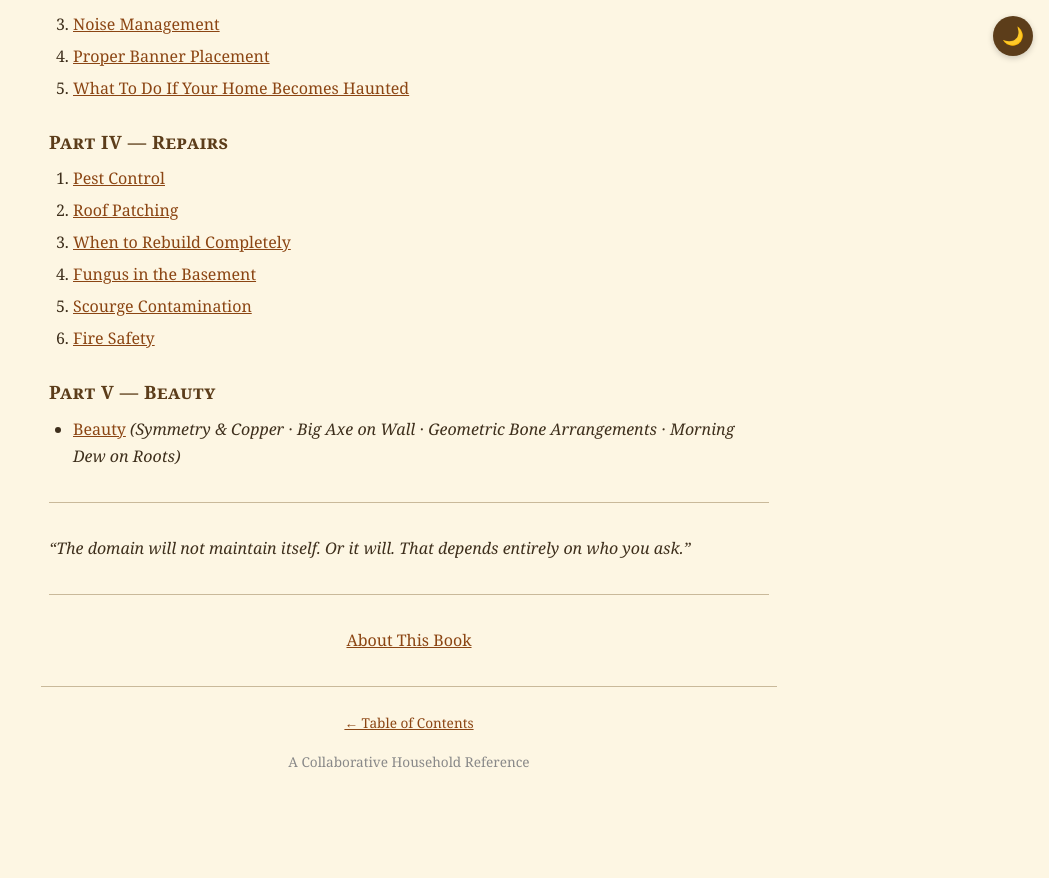
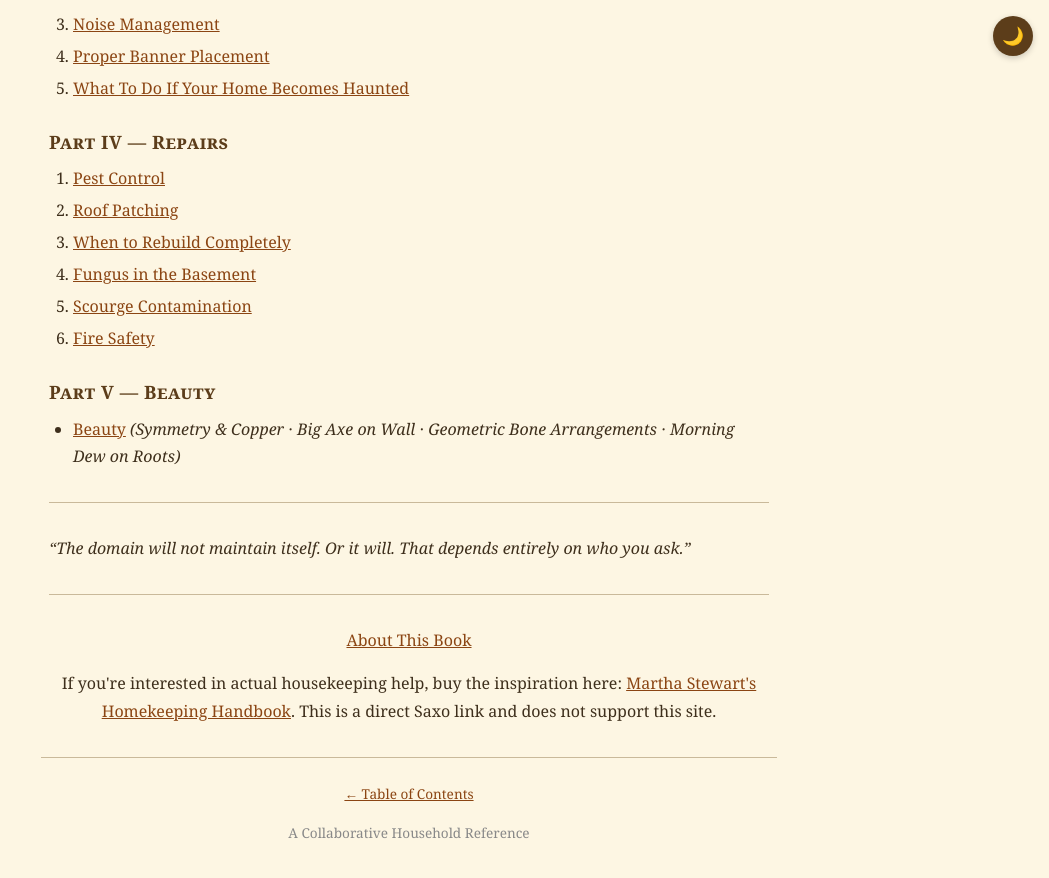
Before and after one commit to TroelsPDC/HomekeepingHandbook, a Jekyll site: the page built from index.md, in a window 1280 px wide and 900 px high, scrolled down 1100 px. Shown: the top 878 px of the window, without its empty margins (231-1280 px from the left). Built offline with Jekyll 4.4.1, drawn with Linux system fonts in a browser that asks for light colours; before the commit the page ends 1930 px from its top, so only the background shows below that.

Commit message:
Add inspiration book link to front page
Agent-Logs-Url: https://github.com/TroelsPDC/HomekeepingHandbook/sessions/0d044d0a-2de8-4ea2-a64a-15b5a4d74d61

Co-authored-by: TroelsPDC <224520974+TroelsPDC@users.noreply.github.com>

```diff
--- a/index.md
+++ b/index.md
@@ -86,3 +86,9 @@ title: "Table of Contents"
 <p style="text-align: center; margin-top: 2rem;">
   <a href="{{ '/about/' | relative_url }}">About This Book</a>
 </p>
+
+<p style="text-align: center; margin-top: 1rem;">
+  If you're interested in actual housekeeping help, buy the inspiration here:
+  <a href="https://www.saxo.com/dk/martha-stewarts-homekeeping-handbook_martha-stewart_hardback_9780517577004">Martha Stewart's Homekeeping Handbook</a>.
+  This is a direct Saxo link and does not support this site.
+</p>
```
